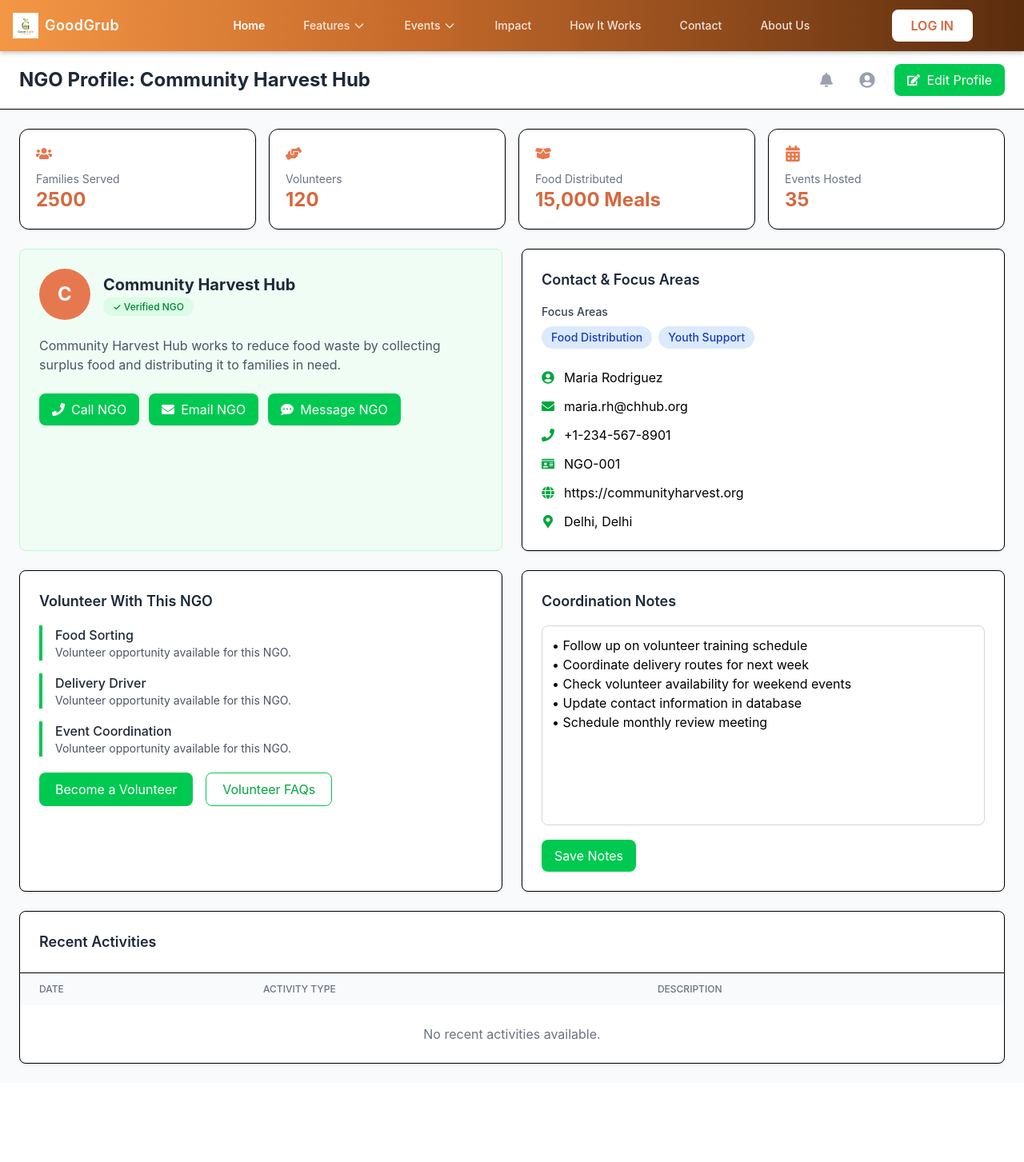
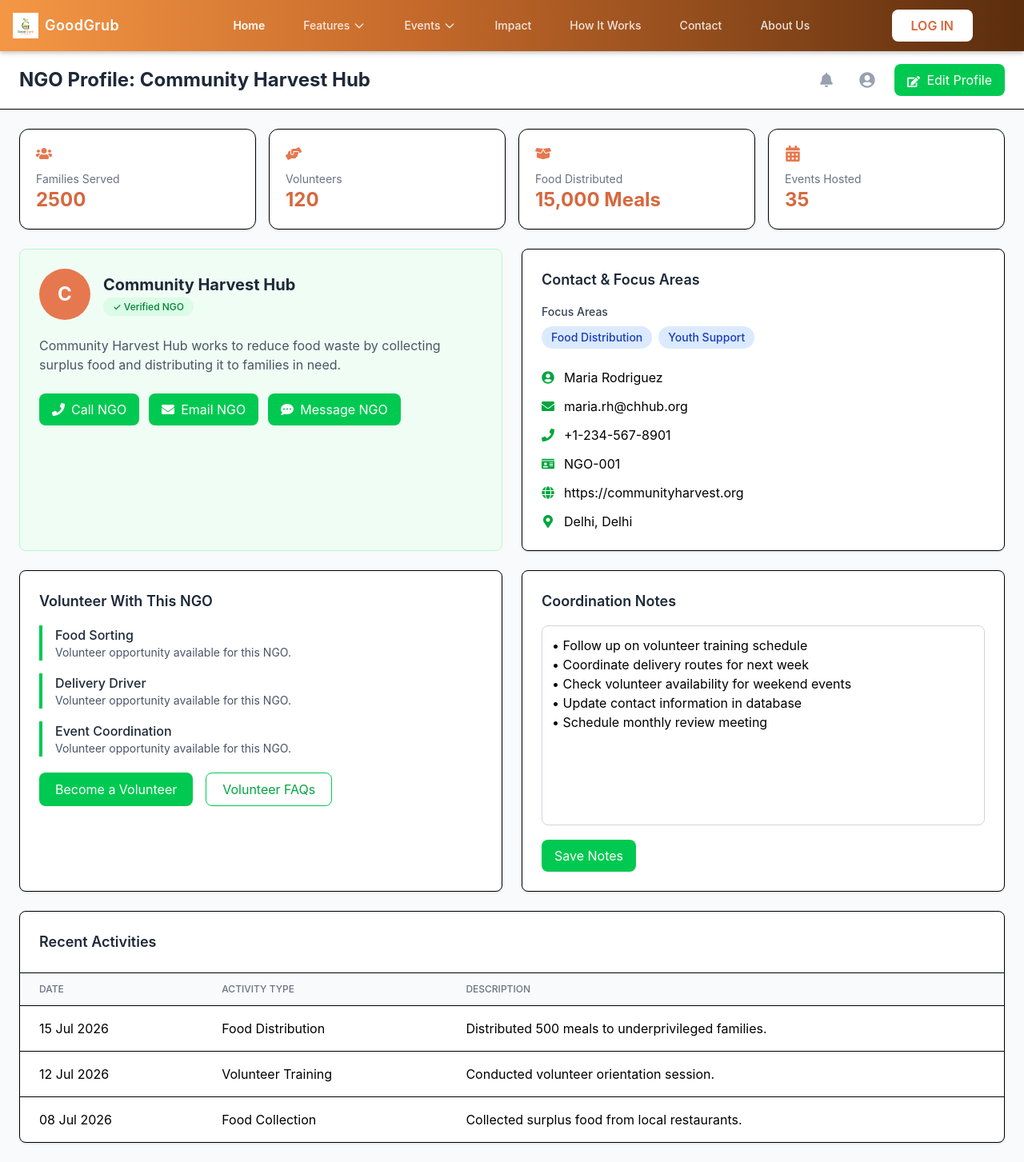
Before and after one commit to simranchoudhary2907/GoodGrub, a React (Vite) app in the folder frontend/: page /ngo-profile/1 in a window 1280 px wide. Shown: the whole page at 80% size. Before the commit the page ends 1354 px from the top, so only its background shows below. Built offline with nearby package versions, Linux system fonts and the light colour scheme.

Commit message:
Update NGO data and improve NGO pages UI

```diff
--- a/frontend/src/Data/ngoData.js
+++ b/frontend/src/Data/ngoData.js
@@ -29,6 +29,25 @@ const defaultNGOs = [
       "Delivery Driver",
       "Event Coordination",
     ],
+
+    activities: [
+  {
+    date: "15 Jul 2026",
+    type: "Food Distribution",
+    description: "Distributed 500 meals to underprivileged families."
+  },
+  {
+    date: "12 Jul 2026",
+    type: "Volunteer Training",
+    description: "Conducted volunteer orientation session."
+  },
+  {
+    date: "08 Jul 2026",
+    type: "Food Collection",
+    description: "Collected surplus food from local restaurants."
+  }
+],
+
   },
 
   {
@@ -61,6 +80,24 @@ const defaultNGOs = [
       "Kitchen Prep",
       "Outreach",
     ],
+
+    activities: [
+  {
+    date: "14 Jul 2026",
+    type: "Community Garden",
+    description: "Started a new community garden project."
+  },
+  {
+    date: "10 Jul 2026",
+    type: "Kitchen Service",
+    description: "Prepared meals for homeless shelters."
+  },
+  {
+    date: "06 Jul 2026",
+    type: "Volunteer Recruitment",
+    description: "20 new volunteers joined the NGO."
+  }
+],
   },
 
   {
@@ -95,6 +132,24 @@ const defaultNGOs = [
       "Workshop Facilitator",
       "Collection Point Management",
     ],
+
+    activities: [
+  {
+    date: "16 Jul 2026",
+    type: "Awareness Campaign",
+    description: "Conducted food waste awareness workshop."
+  },
+  {
+    date: "11 Jul 2026",
+    type: "School Program",
+    description: "Educated students about food sustainability."
+  },
+  {
+    date: "07 Jul 2026",
+    type: "Food Collection",
+    description: "Collected excess food from hotels."
+  }
+],
   },
 
   {
@@ -129,6 +184,24 @@ const defaultNGOs = [
       "Packing Kits",
       "Distribution Support",
     ],
+
+    activities: [
+  {
+    date: "13 Jul 2026",
+    type: "Emergency Relief",
+    description: "Distributed emergency food kits."
+  },
+  {
+    date: "09 Jul 2026",
+    type: "Packing Drive",
+    description: "Packed food kits with volunteers."
+  },
+  {
+    date: "04 Jul 2026",
+    type: "Donation Camp",
+    description: "Organized community food donation drive."
+  }
+],
   },
 
   {
@@ -168,6 +241,11 @@ const defaultNGOs = [
 
 activities: [
   {
+    date: "17 Jul 2026",
+    type: "Meal Distribution",
+    description: "Delivered meals to 250 senior citizens."
+  },
+  {
     date: "12 Jul 2026",
     type: "Food Distribution",
     description: "Distributed 250 meals to families."
@@ -184,9 +262,6 @@ activities: [
   }
 ],
 
-
-
-
   },
 
 ];
--- a/frontend/src/pages/NGOProfile.jsx
+++ b/frontend/src/pages/NGOProfile.jsx
@@ -1,9 +1,9 @@
 import defaultNGOs from "../Data/ngoData";
-// import React, { useState } from "react";
 import React, { useState} from "react";
-// import { useParams } from "react-router-dom";
+import { useLocation } from "react-router-dom";
 import { useParams, useNavigate } from "react-router-dom";
 import Navbar from "../components/Navbar";
+// import EditNgoPopup from "../components/EditNgoPopup";
 
 import {
   FaBell,
@@ -22,9 +22,12 @@ import {
   FaCalendarAlt,
 } from "react-icons/fa";
 
-const NGOProfile = () => {
+  const NGOProfile = () => {
   const { id } = useParams();
   const navigate = useNavigate();
+  const location = useLocation();
+  const [showEditPopup, setShowEditPopup] = useState(false);
+  const [selectedNgo, setSelectedNgo] = useState(null);
 
   const safeValue = (val) => (val ? val : "0");
 
@@ -38,7 +41,7 @@ const NGOProfile = () => {
   );
 
   // notes
-const [notes, setNotes] = useState(() => {
+  const [notes, setNotes] = useState(() => {
   const saved = localStorage.getItem(`notes_${id}`);
 
   return (
@@ -112,8 +115,14 @@ const [notes, setNotes] = useState(() => {
               <FaUserCircle size={20} />
             </button>
 
-            <button className="bg-green-500 text-white px-4 py-2 rounded-lg hover:bg-green-600 transition flex items-center">
-              <FaEdit className="mr-2" />
+            <button
+             onClick={() => {
+              setSelectedNgo(ngo);
+              setShowEditPopup(true);
+            }}
+              className="bg-green-500 text-white px-4 py-2 rounded-lg"
+            >
+              <FaEdit className="inline mr-2" />
               Edit Profile
             </button>
 
@@ -218,14 +227,6 @@ const [notes, setNotes] = useState(() => {
     </p>
 
     <div className="flex flex-wrap gap-3">
-
-      {/* <button className="bg-green-500 text-white px-4 py-2 rounded-lg hover:bg-green-600 flex items-center">
-
-        <FaPhone className="mr-2" />
-
-        Call NGO
-
-      </button> */}
 
       <button
       onClick={() => window.location.href = `tel:${ngo.contact?.phone}`}
@@ -569,57 +570,12 @@ const [notes, setNotes] = useState(() => {
 </div>
 
 {/* Popup starts here */}
-
-{/* {showOpportunities && (
-  <div className="fixed inset-0 bg-black/40 flex items-center justify-center z-50">
-    <div className="bg-white w-[500px] rounded-xl shadow-xl p-6">
-
-      <h2 className="text-2xl font-bold mb-5">
-        All Volunteering Opportunities
-      </h2>
-
-<div className="space-y-3">
-
-  {ngo.opportunities?.length ? (
-
-    ngo.opportunities.map((item, index) => (
-
-      <div
-        key={index}
-        className="flex items-center border rounded-lg p-3"
-      >
-        <span className="text-green-600 mr-3">✔</span>
-
-        <span>{item}</span>
-
-      </div>
-
-    ))
-
-  ) : (
-
-    <p className="text-gray-500">
-      No opportunities available.
-    </p>
-
-  )}
-
-</div>
-
-      <div className="flex justify-end mt-6">
-
-        <button
-          onClick={() => setShowOpportunities(false)}
-          className="bg-orange-500 text-white px-5 py-2 rounded-lg hover:bg-orange-600"
-        >
-          Close
-        </button>
-
-      </div>
-
-    </div>
-  </div>
-)} */}
+{showEditPopup && selectedNgo && (
+  <EditNgoPopup
+    ngo={selectedNgo}
+    onClose={() => setShowEditPopup(false)}
+  />
+)}
 
 </div>
 
--- a/frontend/src/pages/NGOs.jsx
+++ b/frontend/src/pages/NGOs.jsx
@@ -1,6 +1,6 @@
 import defaultNGOs from "../Data/ngoData";
 import React, { useState, useEffect, useRef } from "react";
-import { useNavigate } from "react-router-dom";
+import { useNavigate, useLocation } from "react-router-dom";
 import Select from "react-select";
 import { FaEllipsisV, FaEdit, FaTrash } from "react-icons/fa";
 
@@ -42,6 +42,13 @@ useEffect(() => {
   localStorage.setItem("ngoData", JSON.stringify(ngoData));
 }, [ngoData]);
 
+useEffect(() => {
+  if (location.state?.editNGO) {
+    handleEditNGO(location.state.editNGO);
+
+    navigate(location.pathname, { replace: true });
+  }
+}, [location.state]);
 
 const initialNGO = {
   name: "",
@@ -234,6 +241,7 @@ useEffect(() => {
 }, [ngoData]);
 
 
+
   const handleDeleteNGO = (id) => {
   if (window.confirm("Delete this NGO?")) {
     setNgoData((prev) => prev.filter((ngo) => ngo.id !== id));
@@ -303,6 +311,17 @@ const handleUpdateNGO = () => {
       opportunities: newNGO.opportunities
         .split(",")
         .map((item) => item.trim()),
+
+        activities: [
+      ...(ngo.activities || []),
+
+      {
+        date: new Date().toLocaleDateString(),
+        type: "Profile Updated",
+        description: `${newNGO.name} profile was updated.`,
+      },
+    ],
+
     };
   });
 
@@ -331,7 +350,6 @@ newNGO.focusAreas.length === 0) {
 }
 
 const ngo = {
-  // id: ngoData.length + 1,
   id: Date.now(),
   name: newNGO.name,
   registration: newNGO.registration,
@@ -366,7 +384,7 @@ const ngo = {
   {
     date: new Date().toLocaleDateString(),
     type: "NGO Registered",
-    description: "NGO profile created successfully."
+    description: `${newNGO.name} was registered successfully.`,
   }
 ],
 
@@ -508,13 +526,6 @@ const ngo = {
             </div>
 
             {/* Add New NGO Button */}
-
-            {/* <button
-            onClick={() => { setNewNGO(initialNGO); setShowAddNGO(true);}}
-            className="bg-orange-500 text-white px-4 py-2 rounded-lg hover:bg-orange-600 hover:shadow-lg hover:scale-105 transition-all duration-200">
-              Add New NGO
-            </button> */}
-
               <button
                 onClick={() => {
                   setIsEditing(false);
@@ -526,8 +537,6 @@ const ngo = {
               >
                 Add New NGO
               </button>
-
-
           </div>
         </div>
       </div>
```
